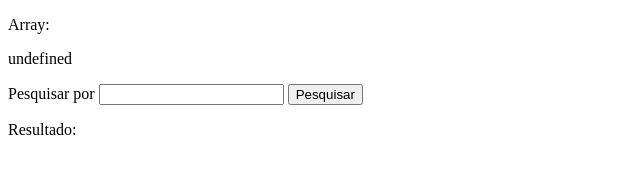
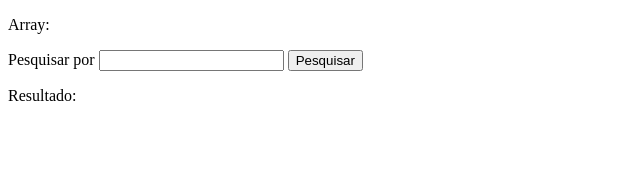
Before and after one commit to ygorhslima/javascript, a website: page 02-DOM/aula047-find.html in a window 1280 px wide. Shown: the whole page, without its empty margins (0-640 px from the left). Drawn offline with Linux system fonts and the light colour scheme.

Commit message:
Update aula047-find.html

```diff
--- a/02-DOM/aula047-find.html
+++ b/02-DOM/aula047-find.html
@@ -32,7 +32,7 @@
         const resultado = document.querySelector("#resultado")
 
         const elementos = [10,20,30,40,34,44,65,11,12,13,14,15,16,17,18]
-        p_array.innerHTML =
+        p_array.innerHTML
         btn_pesquisar.addEventListener("click",()=>{
 
         })
```
